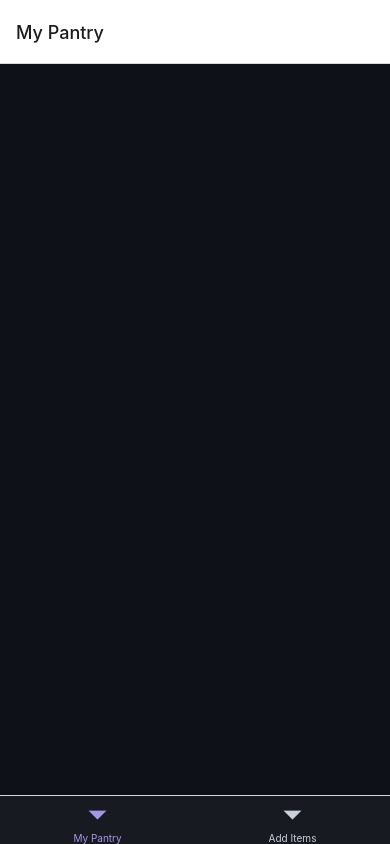
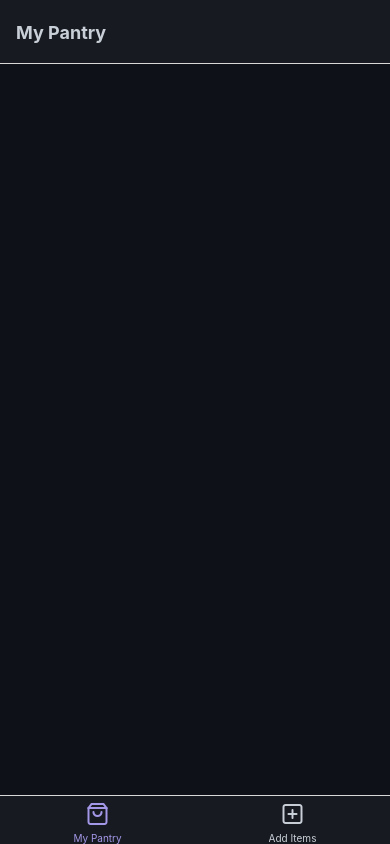
Before and after one commit to faizanraso/my-pantry, a React Native app: screen / in a window 390 px wide. Built offline with nearby package versions, Linux system fonts and the light colour scheme.

Commit message:
Tab Navigation completed

```diff
--- a/app/screens/AddItemsScreen.tsx
+++ b/app/screens/AddItemsScreen.tsx
@@ -1,11 +1,14 @@
-import { StyleSheet, Text, View } from 'react-native'
-import React from 'react'
+import { SafeAreaView, StyleSheet, Text, View } from "react-native";
+import colours from "../assets/colours";
+import React from "react";
 
 export default function AddItemsScreen() {
-  return (
-    <View>
-    </View>
-  )
+  return <SafeAreaView style={styles.container}></SafeAreaView>;
 }
 
-const styles = StyleSheet.create({})
+const styles = StyleSheet.create({
+  container: {
+    flex: 1,
+    backgroundColor: colours.primary,
+  },
+});
--- a/app/screens/MyPantryScreen.tsx
+++ b/app/screens/MyPantryScreen.tsx
@@ -4,7 +4,7 @@ import React from "react";
 import { StatusBar } from "expo-status-bar";
 
 export default function MyPantryScreen() {
-  return <View style={styles.container}></View>;
+  return <SafeAreaView style={styles.container}></SafeAreaView>;
 }
 
 const styles = StyleSheet.create({
--- a/app/shared/TabBar.tsx
+++ b/app/shared/TabBar.tsx
@@ -3,6 +3,7 @@ import { createBottomTabNavigator } from "@react-navigation/bottom-tabs";
 import colours from "../assets/colours";
 import MyPantryScreen from "../screens/MyPantryScreen";
 import AddItemsScreen from "../screens/AddItemsScreen";
+import { Feather } from "@expo/vector-icons";
 import React from "react";
 
 export default function TabBar() {
@@ -13,14 +14,45 @@ export default function TabBar() {
         tabBarStyle: {
           backgroundColor: colours.secondary,
         },
+        headerStyle: {
+          backgroundColor: colours.secondary,
+        },
+        headerTitleStyle: {
+          color: colours.headerFont,
+          fontWeight: "bold",
+        },
         tabBarActiveBackgroundColor: colours.secondary,
         tabBarInactiveBackgroundColor: colours.secondary,
         tabBarActiveTintColor: colours.activeTab,
         tabBarInactiveTintColor: colours.inactiveTab,
       }}
     >
-      <Tab.Screen name="My Pantry" component={MyPantryScreen} />
-      <Tab.Screen name="Add Items" component={AddItemsScreen} />
+      <Tab.Screen
+        name="My Pantry"
+        component={MyPantryScreen}
+        options={{
+          tabBarIcon: ({ focused, color, size }) => (
+            <Feather
+              name="shopping-bag"
+              color={focused ? colours.activeTab : colours.inactiveTab}
+              size={24}
+            />
+          ),
+        }}
+      />
+      <Tab.Screen
+        name="Add Items"
+        component={AddItemsScreen}
+        options={{
+          tabBarIcon: ({ focused, color, size }) => (
+            <Feather
+              name="plus-square"
+              color={focused ? colours.activeTab : colours.inactiveTab}
+              size={24}
+            />
+          ),
+        }}
+      />
     </Tab.Navigator>
   );
 }
```
